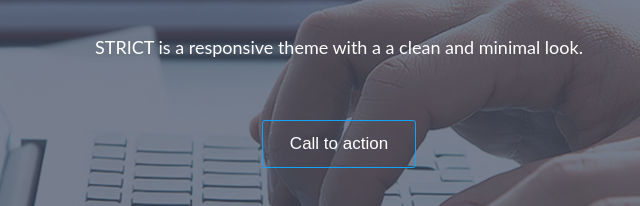
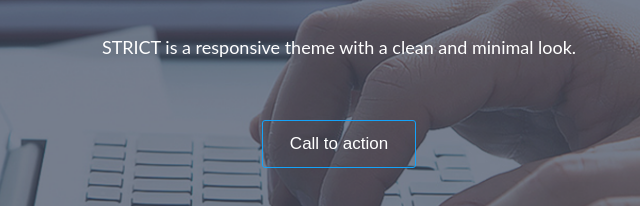
Before and after one commit to sbbasak/Assignment-5_STRICT, a plain HTML site: page index.html in a window 1280 px wide. Shown: the part 428-634 px from the top of the page, 301-941 px from the left. Drawn offline with Linux system fonts and the light colour scheme.

Commit message:
Update index.html

```diff
--- a/index.html
+++ b/index.html
@@ -23,7 +23,7 @@
 		<div class="container">
 			<div class="hero-box">
 				<h1>STRICT</h1>
-				<p>STRICT is a responsive theme with a a clean and minimal look.</p>
+				<p>STRICT is a responsive theme with a clean and minimal look.</p>
 				<button type="button">Call to action</button>
 				<br>
 				<a href="#"><p><i class="fa fa-chevron-down" aria-hidden="true"></i></p></a>
```
